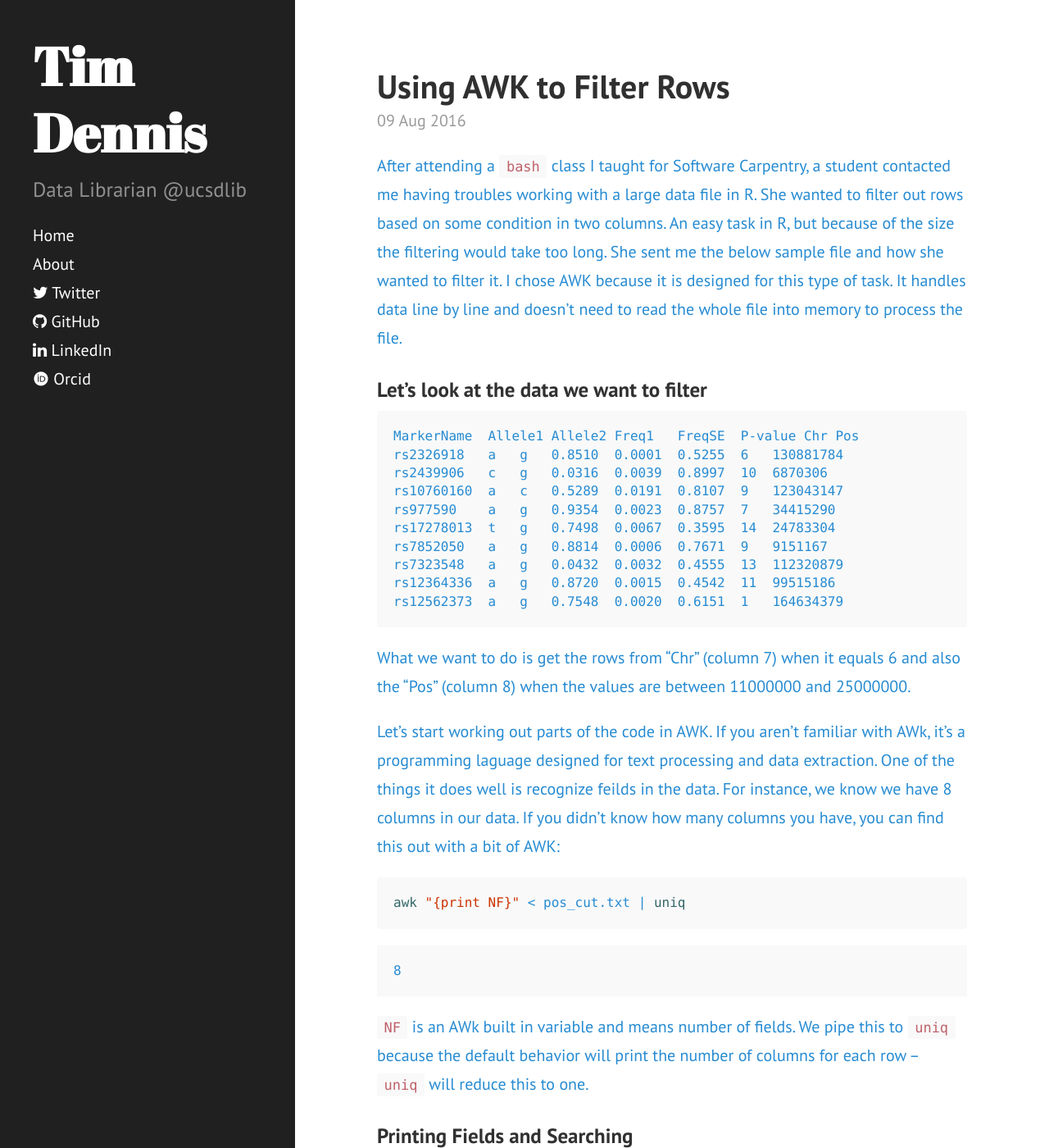
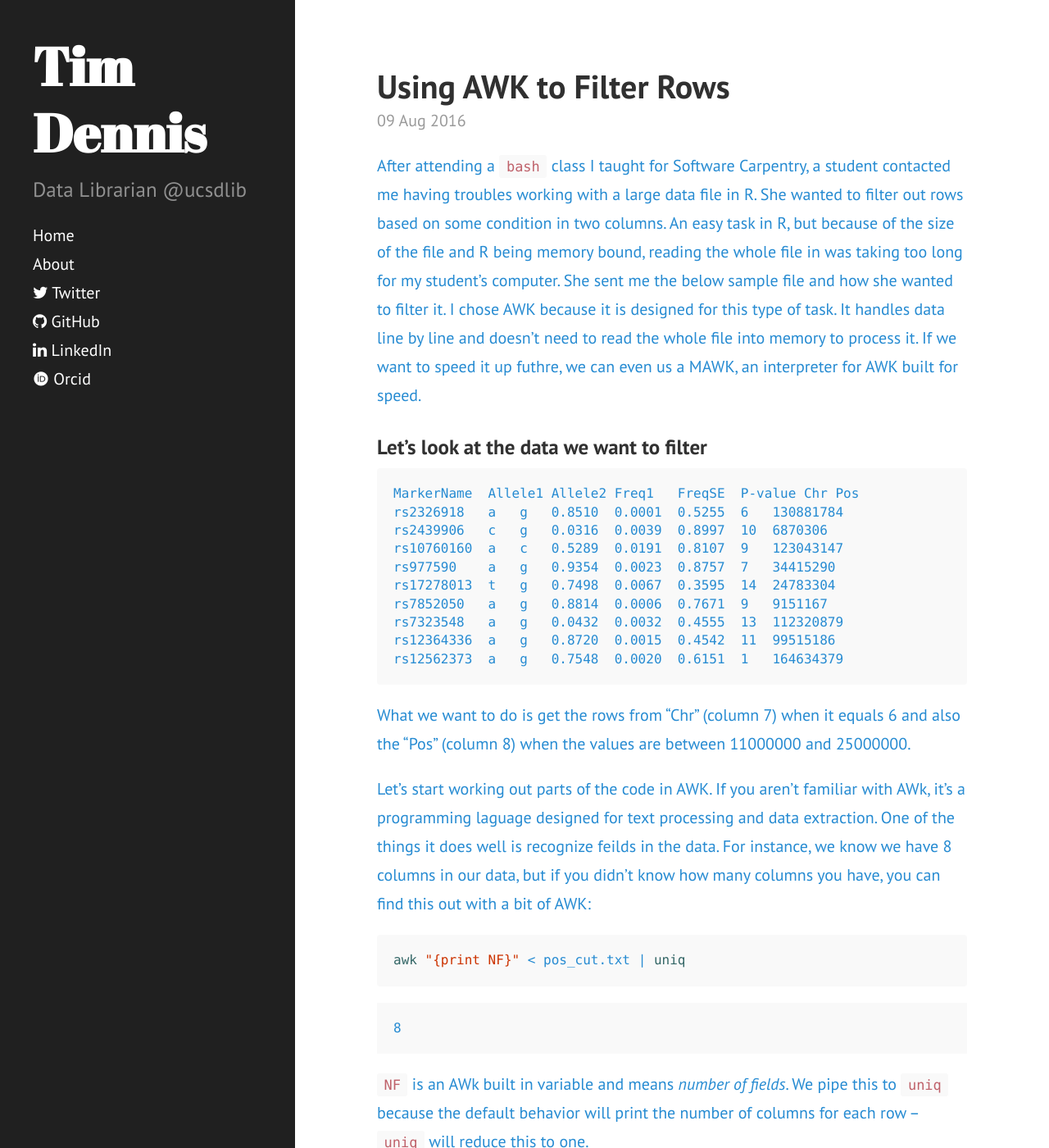
Before and after one commit to jt14den/jt14den.github.io, a Jekyll site: the page built from _posts/2016-08-09-using-awk-filter-rows.md, in a window 1280 px wide and 1400 px high. Shown: the whole window at 82% size. Built offline with Jekyll 4.4.1, drawn with Linux system fonts in a browser that asks for light colours; nearby versions of some CDN libraries; some web fonts are replaced; some of the changed text lies outside the part shown.

Commit message:
editing awk entry

````diff
--- a/_posts/2016-08-09-using-awk-filter-rows.md
+++ b/_posts/2016-08-09-using-awk-filter-rows.md
@@ -5,7 +5,7 @@
 excerpt_separator: <!--more-->
 ---
 
-After attending a `bash` class I taught for Software Carpentry, a student contacted me having troubles working with a large data file in R. She wanted to filter out rows based on some condition in two columns. An easy task in R, but because of the size the filtering would take too long.  She sent me the below sample file and how she wanted to filter it. I chose AWK because it is designed for this type of task. It handles data line by line and doesn't need to read the whole file into memory to process the file.
+After attending a `bash` class I taught for Software Carpentry, a student contacted me having troubles working with a large data file in R. She wanted to filter out rows based on some condition in two columns. An easy task in R, but because of the size of the file and R being memory bound, reading the whole file in was taking too long for my student's computer.  She sent me the below sample file and how she wanted to filter it. I chose AWK because it is designed for this type of task. It handles data line by line and doesn't need to read the whole file into memory to process it.  If we want to speed it up futhre, we can even us a MAWK, an interpreter for AWK built for speed.
 <!--more-->
 
 ### Let's look at the data we want to filter
@@ -25,7 +25,7 @@
 
 What we want to do is get the rows from “Chr” (column 7) when it equals 6 and also the “Pos” (column 8) when the values are between 11000000  and 25000000.
 
-Let's start working out parts of the code in AWK. If you aren't familiar with AWk, it's a programming laguage designed for text processing and data extraction. One of the things it does well is recognize feilds in the data. For instance, we know we have 8 columns in our data. If you didn't know how many columns you have, you can find this out with a bit of AWK:
+Let's start working out parts of the code in AWK. If you aren't familiar with AWk, it's a programming laguage designed for text processing and data extraction. One of the things it does well is recognize feilds in the data. For instance, we know we have 8 columns in our data, but if you didn't know how many columns you have, you can find this out with a bit of AWK:
 
 ```bash
 awk "{print NF}" < pos_cut.txt | uniq
@@ -35,7 +35,7 @@
 8
 ```
 
-`NF` is an AWk built in variable and means number of fields. We pipe this to `uniq` because the default behavior will print the number of columns for each row -- `uniq` will reduce this to one.
+`NF` is an AWk built in variable and means *number of fields*. We pipe this to `uniq` because the default behavior will print the number of columns for each row -- `uniq` will reduce this to one.
 
 ### Printing Fields and Searching
 
@@ -65,7 +65,7 @@
 
 Notice that there's no formatting of the output. There are many ways to format and structure the output in AWK. Checkout the [printing](https://www.gnu.org/software/gawk/manual/gawk.html#Printing) section on the AWK user guide.
 
-Now let's use AWK to search for a specific thing. If you don't tell AWK to print specific fields it will print the whole line that matches the search.
+Now let's use AWK to search for a specific thing -- a number we know exists in the dataset. If you don't tell AWK what fields to print it will print the whole line that matches the search.
 
 ```bash
 awk '/2410626/' pos_cut.txt
@@ -75,11 +75,11 @@
 rs4853805   a   t   0.2107  0.0029  0.4229  2   2410626
 ```
 
-Instead of this number to match, it could be a string or regular expression. AWK will return every line that matches the pattern. Check out the [Patterns, Actions and Variables](https://www.gnu.org/software/gawk/manual/gawk.html#Patterns-and-Actions) section of the AWK guide for more on this.
+Instead of this number to match, it could be a string or regular expression. AWK will return every line that matches the pattern. In our case above, that number occurs once in the data file. We could have used a regular expression or a range pattern instead. For more on finding patterns in AWK, check out the [Patterns, Actions and Variables](https://www.gnu.org/software/gawk/manual/gawk.html#Patterns-and-Actions) section of the AWK guide.
 
 ### Filtering Rows Based on Field Values
 
-Ok, now we know how to access fields (columns) and find patterns in our document. But how can we control what we want to search? Our initial problem requires that we look into the "Chr" field to get only lines with value 6. Then we want to look into the "Pos" field to grab the lines between 11000000  and 25000000. To do this we use the `if` control statement and a conditional expression. Let's explore this and add a conditional expression to extract the rows we want.
+Ok, now we know how to access fields (columns) and find patterns in our document, but how can we control what we want to search and where? Our initial problem requires that we look into the "Chr" field to get only lines with the value 6. Then we want to look into the "Pos" field to grab the lines where those values are between 11000000  and 25000000. To do this we need to use the `if` control statement in AWK and a conditional expression. Let's do this now:
 
 ```
 awk '{ if ($7 == 6) { print } }' pos_cut1-5.txt | head
@@ -157,6 +157,6 @@
 rs9476984   c   g   0.0711  0.0014  0.9935  6   16036569
 ```
 
-That works! The final step here might be to redirect this into a new file.
+That works! The final step after this might be to redirect this into a new file for further analysis.
 
-AWK is pretty flexible. We can use at the command line in conjunction with other UNIX commands in a pipeline or we can use AWK inside a shell script as well. You can also put an AWK program in it's own file and run with `awk -f source-file`. There are also many more features in the [AWK language](https://www.gnu.org/software/gawk/manual/gawk.html). The big takeaway here is that if you run into a file that exceeds or slows down memory bound languages like R, you can use stream based operations on those files in AWK.
+AWK is pretty flexible. We can use at the command line in conjunction with other UNIX commands to build a pipeline of operations or we can use AWK inside a shell script as well. You can also put an AWK program in it's own file and run with `awk -f source-file`. There are many more features in the [AWK language](https://www.gnu.org/software/gawk/manual/gawk.html) I didn't discuss in this blog. The big takeaway here is that if you run into a file that exceeds or slows down memory bound languages like R, you can use stream based operations on those files in AWK.
````
Also changed, not shown: other parts of _posts/2016-08-09-using-awk-filter-rows.md (+2 -2 lines).
